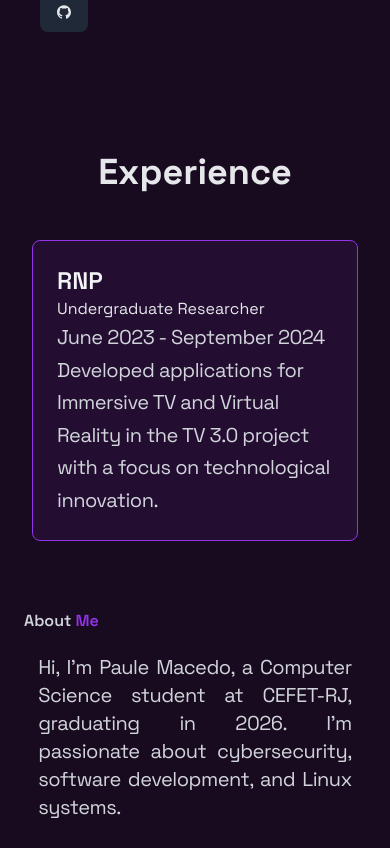
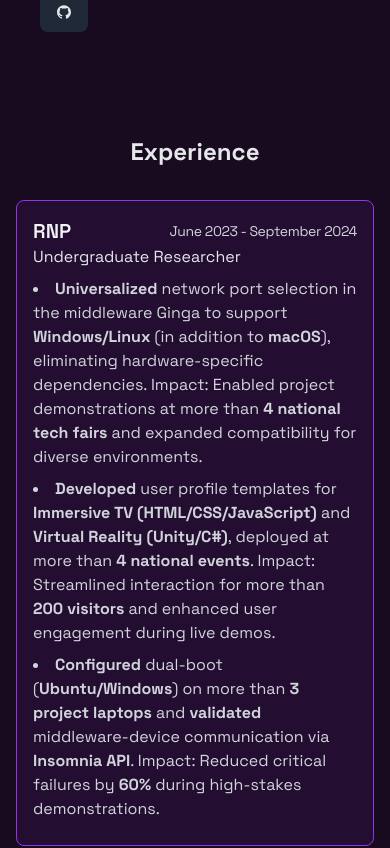
Before and after one commit to paulemacedo/Portifolio, a React (Vite) app: page / in a window 390 px wide. Shown: the part 5502-6350 px from the top of the page. Built offline with nearby package versions, Linux system fonts and the light colour scheme.

Commit message:
feat: enhance Experience component with detailed descriptions and responsive layout adjustments

```diff
--- a/src/components/Experience.jsx
+++ b/src/components/Experience.jsx
@@ -10,16 +10,16 @@ const Experience = () => {
     {
       company: t('experience.experiences.0.company'),
       role: t('experience.experiences.0.role'),
-      description: t('experience.experiences.0.description'),
+      description: t('experience.experiences.0.description', { returnObjects: true }),
       duration: t('experience.experiences.0.duration'),
     }
   ];
 
   return (
-    <div className='p-8 max-w-[800px] mx-auto'>
-      <h1 className='text-4xl text-gray-200 font-bold text-center mb-12' id='experience'>{t('experience.title')}</h1>
+    <div className='p-4 sm:p-8 max-w-full sm:max-w-[800px] mx-auto'>
+      <h1 className='text-2xl sm:text-4xl text-gray-200 font-bold text-center mb-8 sm:mb-12' id='experience'>{t('experience.title')}</h1>
       <motion.div
-        className='space-y-8 flex flex-col items-center'
+        className='space-y-4 sm:space-y-8 flex flex-col items-center'
         initial="hidden"
         animate="visible"
       >
@@ -29,12 +29,24 @@ const Experience = () => {
               initial="hidden"
               whileInView="visible"
               transition={{ duration: 1 }}
-              className='border border-purple-600 p-6 rounded-lg shadow-md hover:shadow-xl transition duration-300 bg-purple-700/10'
+              className='border border-purple-600 p-4 sm:p-6 rounded-lg shadow-md hover:shadow-xl transition duration-300 bg-purple-700/10 w-full'
             >
-              <h2 className='text-gray-100 text-2xl font-semibold'>{experience.company}</h2>
-              <h4 className='text-gray-200'>{experience.role}</h4>
-              <p className='text-gray-300'>{experience.duration}</p>
-              <p className='text-gray-300'>{experience.description}</p>
+              <div className='justify-between flex items-center'>
+                <h2 className='text-gray-100 text-xl sm:text-2xl font-semibold'>{experience.company}</h2>
+                <p className='text-gray-300 text-sm sm:text-base'>{experience.duration}</p>
+              </div>
+              <h4 className='text-gray-200 mb-2 sm:mb-4 text-base md:text-lg'>{experience.role}</h4>
+              {Array.isArray(experience.description) ? (
+                <ul className='list-disc list-inside text-gray-300 text-base md:text-lg'>
+                {experience.description.map((desc, i) => (
+                  <li key={i} dangerouslySetInnerHTML={{ __html: desc }} className='mb-2'>
+
+                  </li>
+                ))}
+              </ul>
+              ) : (
+                <p className='text-gray-300 text-base md:text-base'>{experience.description}</p>
+              )}
             </motion.div>
           </Reveal>
         ))}
--- a/src/locales/en.json
+++ b/src/locales/en.json
@@ -57,8 +57,13 @@
       {
         "company": "RNP",
         "role": "Undergraduate Researcher",
-        "description": "Developed applications for Immersive TV and Virtual Reality in the TV 3.0 project with a focus on technological innovation.",
-        "duration": "June 2023 - September 2024"
+        "location": "Remote | Rio de Janeiro, RJ",
+        "duration": "June 2023 - September 2024",
+        "description": [
+          "<strong>Universalized</strong> network port selection in the middleware Ginga to support <strong>Windows/Linux</strong> (in addition to <strong>macOS</strong>), eliminating hardware-specific dependencies. Impact: Enabled project demonstrations at more than <strong>4 national tech fairs</strong> and expanded compatibility for diverse environments.",
+          "<strong>Developed</strong> user profile templates for <strong>Immersive TV (HTML/CSS/JavaScript)</strong> and <strong>Virtual Reality (Unity/C#)</strong>, deployed at more than <strong>4 national events</strong>. Impact: Streamlined interaction for more than <strong>200 visitors</strong> and enhanced user engagement during live demos.",
+          "<strong>Configured</strong> dual-boot (<strong>Ubuntu/Windows</strong>) on more than <strong>3 project laptops</strong> and <strong>validated</strong> middleware-device communication via <strong>Insomnia API</strong>. Impact: Reduced critical failures by <strong>60%</strong> during high-stakes demonstrations."
+        ]
       }
     ]
   },
--- a/src/locales/es.json
+++ b/src/locales/es.json
@@ -56,9 +56,14 @@
     "experiences": [
       {
         "company": "RNP",
-        "role": "Investigador de Pregrado",
-        "description": "Desarrolló aplicaciones para TV Inmersiva y Realidad Virtual en el proyecto TV 3.0 con un enfoque en innovación tecnológica.",
-        "duration": "Junio 2023 - Septiembre 2024"
+        "role": "Investigador en Formación",
+        "location": "Remoto | Rio de Janeiro, RJ",
+        "duration": "Junio 2023 - Septiembre 2024",
+        "description": [
+          "<strong>Universalicé</strong> la selección de puertos de red en el middleware Ginga para soportar <strong>Windows/Linux</strong> (además de <strong>macOS</strong>), eliminando dependencias específicas de hardware. Impacto: Permitió demostraciones de proyectos en más de <strong>4 ferias nacionales de tecnología</strong> y amplió la compatibilidad para diversos entornos.",
+          "<strong>Desarrollé</strong> plantillas de perfil de usuario para <strong>TV Inmersiva (HTML/CSS/JavaScript)</strong> y <strong>Realidad Virtual (Unity/C#)</strong>, desplegadas en más de <strong>4 eventos nacionales</strong>. Impacto: Optimicé la interacción para más de <strong>200 visitantes</strong> y aumenté el compromiso de los usuarios durante demostraciones en vivo.",
+          "<strong>Configuré</strong> dual-boot (<strong>Ubuntu/Windows</strong>) en más de <strong>3 laptops de proyecto</strong> y <strong>validé</strong> la comunicación middleware-dispositivo a través de <strong>Insomnia API</strong>. Impacto: Reduje fallos críticos en un <strong>60%</strong> durante demostraciones de alto riesgo."
+        ]
       }
     ]
   },
--- a/src/locales/pt.json
+++ b/src/locales/pt.json
@@ -56,9 +56,14 @@
     "experiences": [
       {
         "company": "RNP",
-        "role": "Pesquisador de Graduação",
-        "description": "Desenvolveu aplicações para TV Imersiva e Realidade Virtual no projeto TV 3.0 com foco em inovação tecnológica.",
-        "duration": "Junho 2023 - Setembro 2024"
+        "role": "Iniciação Científica",
+        "location": "Remoto | Rio de Janeiro, RJ",
+        "duration": "Junho 2023 - Setembro 2024",
+        "description": [
+          "<strong>Universalizei</strong> a seleção de portas de rede no middleware Ginga para suportar <strong>Windows/Linux</strong> (além de <strong>macOS</strong>), eliminando dependências específicas de hardware. Impacto: Permitiu demonstrações de projetos em mais de <strong>4 feiras nacionais de tecnologia</strong> e expandiu a compatibilidade para diversos ambientes.",
+          "<strong>Desenvolvi</strong> templates de perfil de usuário para <strong>TV Imersiva (HTML/CSS/JavaScript)</strong> e <strong>Realidade Virtual (Unity/C#)</strong>, implantados em mais de <strong>4 eventos nacionais</strong>. Impacto: Otimizou a interação para mais de <strong>200 visitantes</strong> e aumentou o engajamento dos usuários durante demonstrações ao vivo.",
+          "<strong>Configurei</strong> dual-boot (<strong>Ubuntu/Windows</strong>) em mais de <strong>3 laptops de projeto</strong> e <strong>validei</strong> a comunicação middleware-dispositivo via <strong>Insomnia API</strong>. Impacto: Reduziu falhas críticas em <strong>60%</strong> durante demonstrações de alto risco."
+        ]
       }
     ]
   },
```
